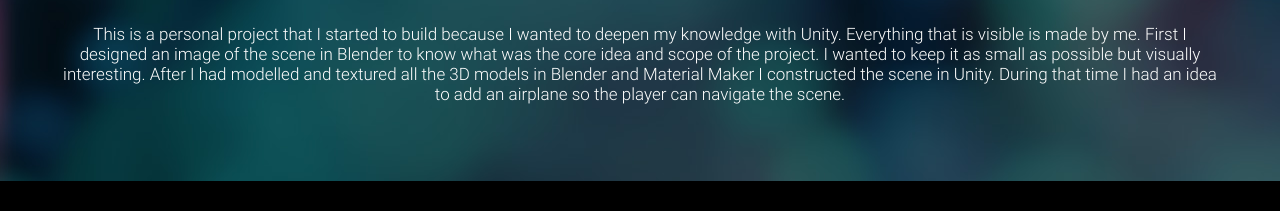
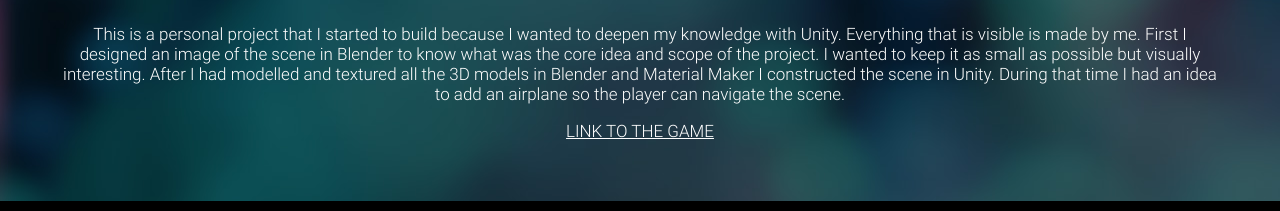
Before and after one commit to arttutuovinen/Portfolio, a plain HTML site: page index.html in a window 1280 px wide. Shown: the part 1548-1759 px from the top of the page. Drawn offline with Linux system fonts and the light colour scheme.

Commit message:
Game link update

```diff
--- a/index.html
+++ b/index.html
@@ -74,6 +74,7 @@
   <p style="font-size:17px;font-family: roboto;color:white;">This is a personal project that I started to build because I wanted to deepen my knowledge with Unity. Everything that is visible is made by me.
   First I designed an image of the scene in Blender to know what was the core idea and scope of the project. I wanted to keep it as small as possible but visually interesting. After I had modelled and textured
 all the 3D models in Blender and Material Maker I constructed the scene in Unity. During that time I had an idea to add an airplane so the player can navigate the scene.</p>
+<a href="https://drive.google.com/file/d/1GEj4I4UwcLtXFhB3LtH-hU9s08PF05_L/view?usp=drive_link" style="font-size:17px;font-family: roboto;color:white;">LINK TO THE GAME</a>
 </div>
 
 <div class="align">
```
